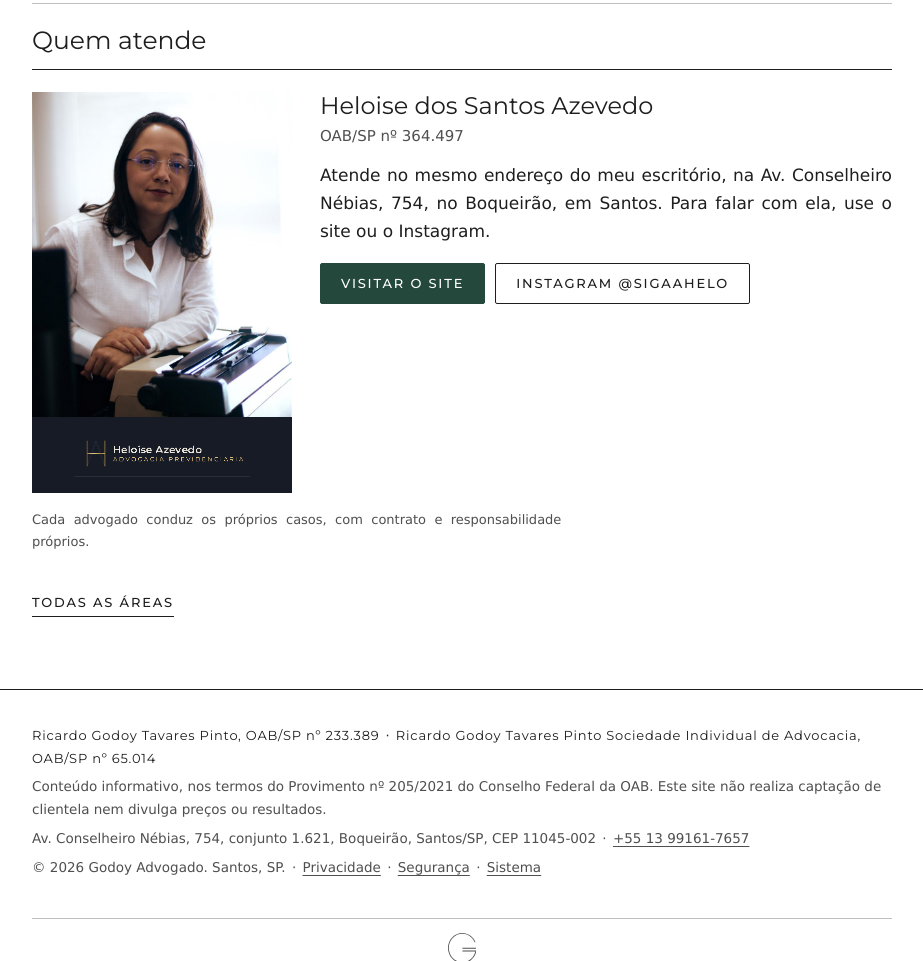
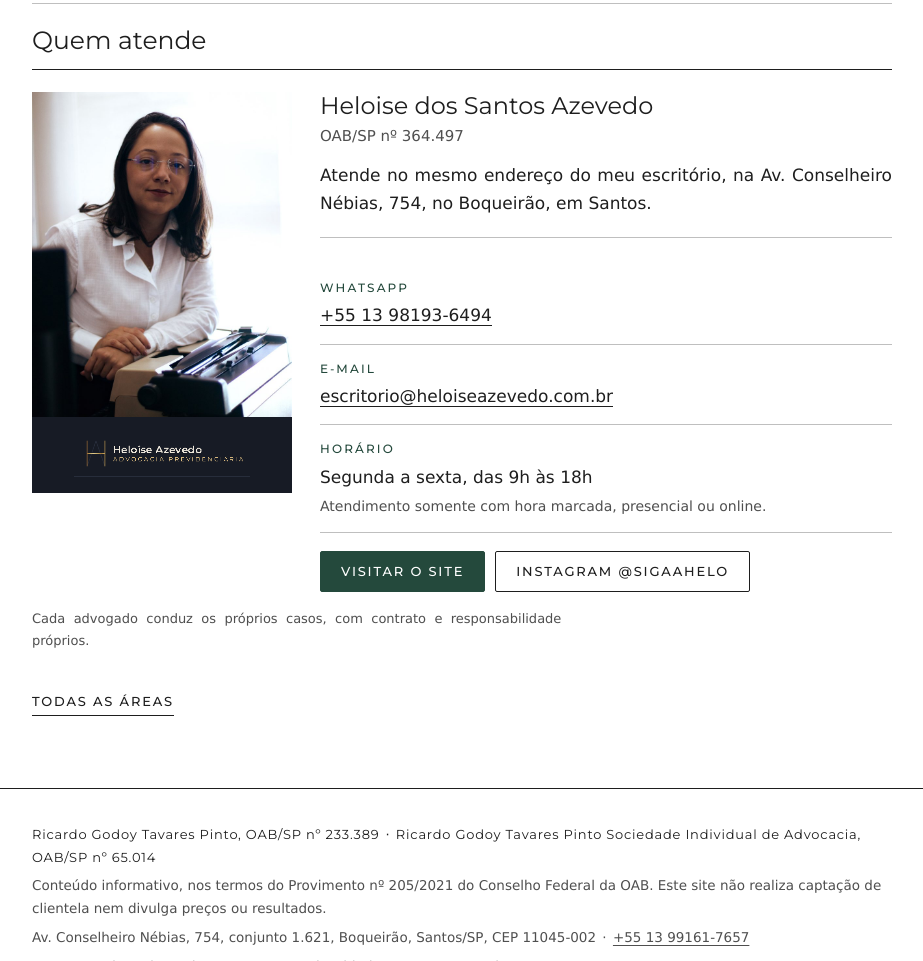
Before and after one commit to ricgtp/site, a plain HTML site: page parceiros/previdenciario.html in a window 1280 px wide. Shown: the part 942-1903 px from the top of the page, without its empty margins (178-1101 px from the left). Drawn offline with Linux system fonts and the light colour scheme.

Commit message:
Parceiros: WhatsApp, e-mail e horário de cada advogado nas páginas Previdenciário e Trabalhista
Co-Authored-By: Claude Opus 5.5 <noreply@anthropic.com>
Claude-Session: https://claude.ai/code/session_01UaTZiaiE7VwJVi2EdZxifP

```diff
--- a/parceiros/previdenciario.html
+++ b/parceiros/previdenciario.html
@@ -38,6 +38,13 @@
 .parc .botoes{display:flex;flex-wrap:wrap;gap:10px;margin-top:18px}
 .parc p{margin-top:12px}
 .aviso{margin-top:28px;font-size:13px;color:var(--muted);max-width:65ch}
+.fale{margin-top:20px;border-top:1px solid var(--rule);display:grid;gap:0}
+.fale>div{padding:14px 0;border-bottom:1px solid var(--rule)}
+.fale .rot{font-family:var(--display);font-weight:500;font-size:12px;letter-spacing:.18em;text-transform:uppercase;color:var(--accent)}
+.fale .val{margin-top:4px;font-size:17px}
+.fale .val a{color:inherit;text-decoration:none;border-bottom:1px solid var(--rule-strong)}
+.fale .val a:hover,.fale .val a:focus-visible{border-color:var(--accent)}
+.fale .obs{margin-top:4px;font-size:14px;color:var(--muted)}
 @media (max-width:640px){.parc{grid-template-columns:1fr}.parc>div:first-child{max-width:320px}}
 </style>
 
@@ -91,7 +98,12 @@
 <div class="parc">
 <div><div class="foto"><img src="/parceiros/heloise.jpg" alt="Heloise dos Santos Azevedo no escritório" width="800" height="1000" loading="lazy"></div><div class="logo"><img src="/parceiros/heloise-logo.png" alt="Heloise Azevedo, advocacia previdenciária" width="348" height="87" loading="lazy"></div></div>
 <div><h3>Heloise dos Santos Azevedo</h3><div class="oab">OAB/SP nº 364.497</div>
-<p>Atende no mesmo endereço do meu escritório, na Av. Conselheiro Nébias, 754, no Boqueirão, em Santos. Para falar com ela, use o site ou o Instagram.</p>
+<p>Atende no mesmo endereço do meu escritório, na Av. Conselheiro Nébias, 754, no Boqueirão, em Santos.</p>
+<div class="fale">
+<div><div class="rot">WhatsApp</div><div class="val"><a href="https://wa.me/5513981936494" target="_blank" rel="noopener">+55&nbsp;13&nbsp;98193&#8209;6494</a></div></div>
+<div><div class="rot">E&#8209;mail</div><div class="val"><a href="mailto:escritorio@heloiseazevedo.com.br">escritorio@heloiseazevedo.com.br</a></div></div>
+<div><div class="rot">Horário</div><div class="val">Segunda a sexta, das 9h às 18h</div><div class="obs">Atendimento somente com hora marcada, presencial ou online.</div></div>
+</div>
 <p class="botoes"><a class="btn primary" href="https://heloiseazevedo.com.br/" target="_blank" rel="noopener">Visitar o site</a> <a class="btn" href="https://www.instagram.com/sigaahelo/" target="_blank" rel="noopener">Instagram @sigaahelo</a></p></div>
 </div>
 <p class="aviso">Cada advogado conduz os próprios casos, com contrato e responsabilidade próprios.</p>
```
Also changed, not shown: parceiros/trabalhista.html (+13 -1 lines).
